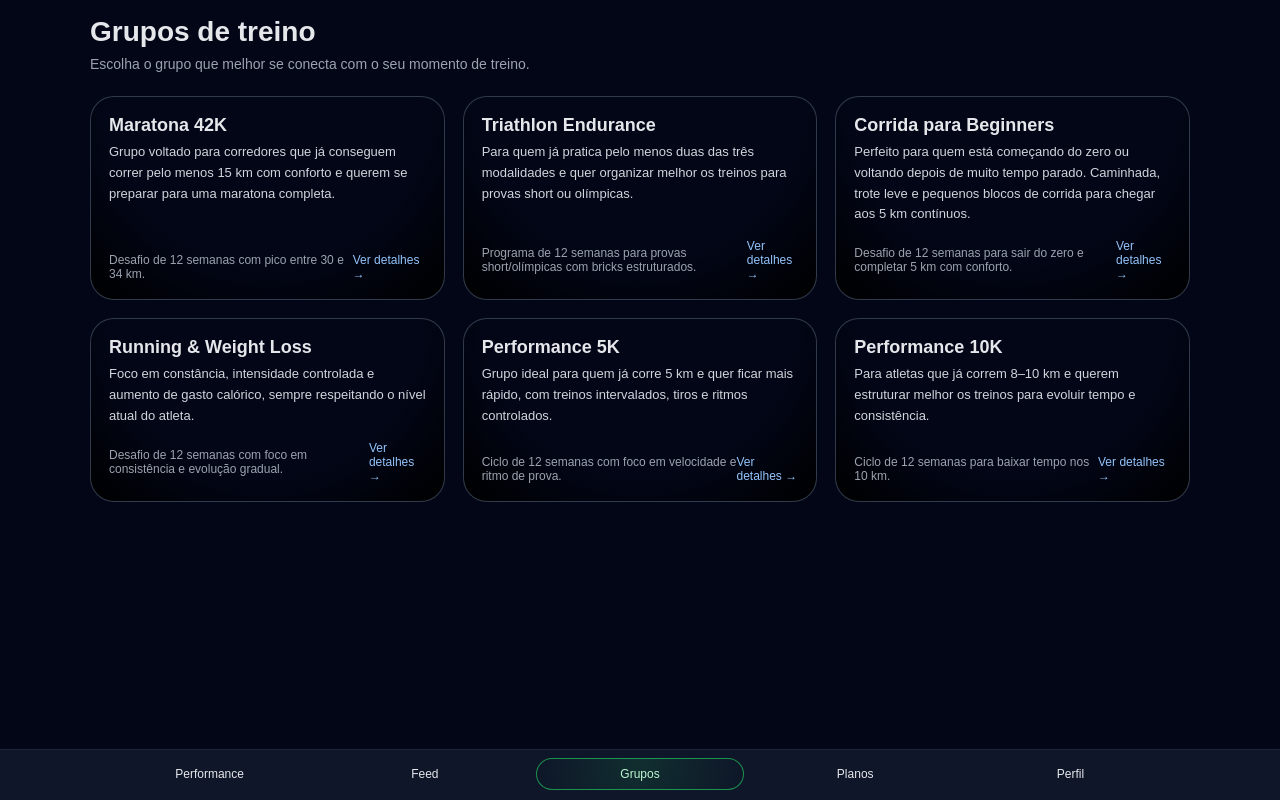
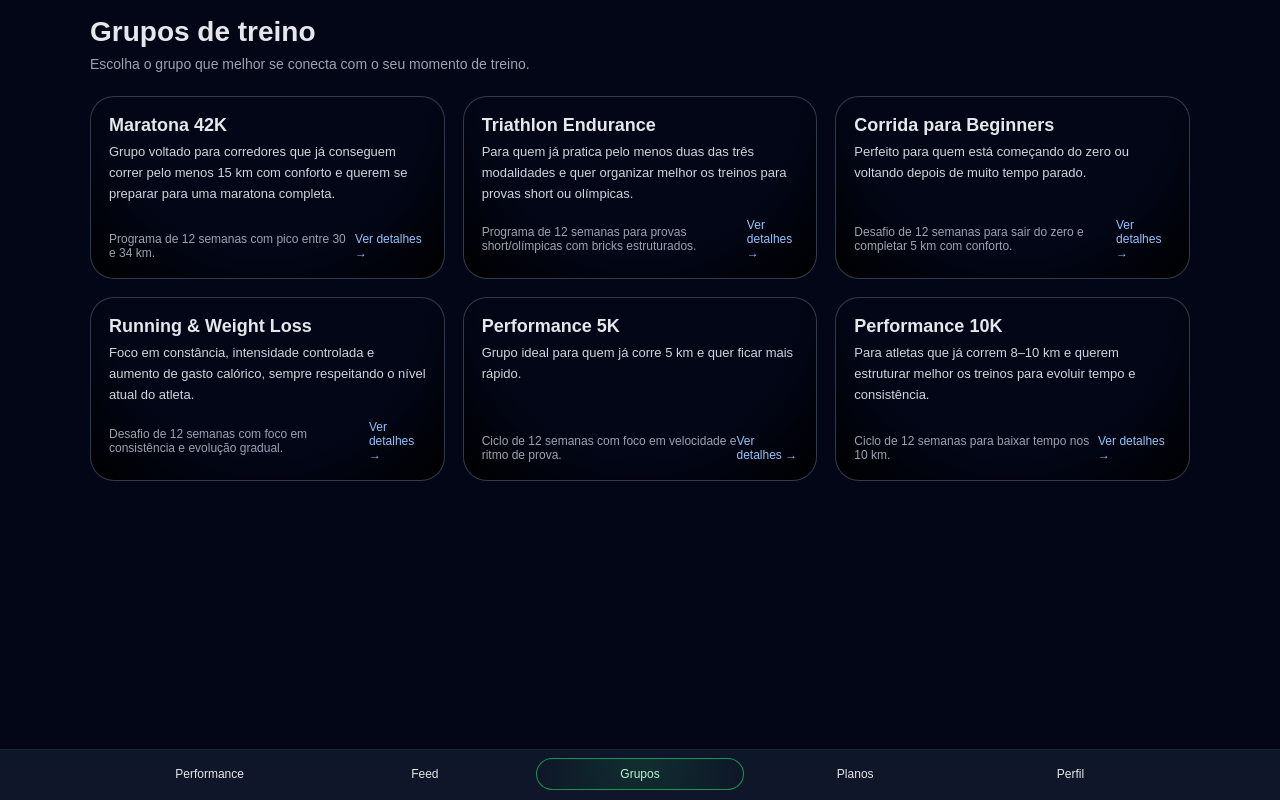
Before and after one commit to rafaelmorch/sportplatform, a Next.js app: page /groups in a window 1280 px wide. Built offline with nearby package versions, Linux system fonts and the light colour scheme.

Commit message:
Add TrainingGroupSlug type back to groups-data

```diff
--- a/app/groups/groups-data.ts
+++ b/app/groups/groups-data.ts
@@ -1,13 +1,22 @@
 // app/groups/groups-data.ts
 
+export type TrainingGroupSlug =
+  | "maratona-42k"
+  | "triathlon-endurance"
+  | "corrida-beginners"
+  | "running-weight-loss"
+  | "performance-5k"
+  | "performance-10k";
+
 export type TrainingGroup = {
-  slug: string;
+  slug: TrainingGroupSlug;
   title: string;
   shortDescription: string;
   longDescription: string;
   includedChallengeSummary: string;
-  challengeId: string; // challenges.id no Supabase
-  weeklyPlan: string[]; // resumo progressivo das 12 semanas
+  // no futuro, se quiser, podemos ligar com outras tabelas
+  weeklyPlan: string[];
+  levelHint?: string;
 };
 
 export const trainingGroups: TrainingGroup[] = [
@@ -18,16 +27,15 @@ export const trainingGroups: TrainingGroup[] = [
       "Grupo voltado para corredores que já conseguem correr pelo menos 15 km com conforto e querem se preparar para uma maratona completa.",
     longDescription:
       "Foco em construir resistência, trabalhar ritmo constante e fortalecer a parte mental para encarar os 42 km. O grupo combina treinos longos, rodagens moderadas, treinos de ritmo e semanas de descarga para recuperação.",
-    includedChallengeSummary: "Desafio de 12 semanas com pico entre 30 e 34 km.",
-    challengeId: "UUID_DA_MARATONA_42K", // 🔹 TROCAR pelo ID real em public.challenges
-
+    includedChallengeSummary: "Programa de 12 semanas com pico entre 30 e 34 km.",
     weeklyPlan: [
       "Semanas 1–3: Base aeróbia, 4–5 treinos por semana, longões até 18–20 km.",
       "Semanas 4–6: Aumento gradual do volume total, longões em torno de 24 km e treinos de ritmo controlado.",
       "Semanas 7–9: Pico de carga, longões entre 28–34 km, simulações de prova e trabalho mental.",
       "Semanas 10–11: Redução gradual do volume, mantendo intensidade moderada para chegar descansado.",
       "Semana 12: Taper final, treinos leves, ajuste de estratégia de prova e foco total em recuperação."
-    ]
+    ],
+    levelHint: "Corre 3–4x por semana e já fez longões de 15–20 km."
   },
   {
     slug: "triathlon-endurance",
@@ -38,34 +46,32 @@ export const trainingGroups: TrainingGroup[] = [
       "O foco é equilibrar natação, ciclismo e corrida sem sobrecarregar o atleta. O plano traz treinos combinados (brick), sessões técnicas e semanas de foco em cada modalidade para desenvolver endurance e eficiência.",
     includedChallengeSummary:
       "Programa de 12 semanas para provas short/olímpicas com bricks estruturados.",
-    challengeId: "UUID_DO_TRIATHLON_ENDURANCE",
-
     weeklyPlan: [
       "Semanas 1–3: Base técnica, 2x natação, 2x bike, 2x corrida por semana.",
       "Semanas 4–6: Introdução de bricks curtos (bike + corrida), foco em cadência e técnica.",
       "Semanas 7–9: Bricks mais longos, treinos específicos em ritmo de prova e simulações.",
       "Semanas 10–11: Redução de volume, mantendo algumas passadas em ritmo de prova.",
       "Semana 12: Semana de prova, treinos leves, ajustes finos de transições e logística."
-    ]
+    ],
+    levelHint: "Já treina pelo menos 2 das 3 modalidades semanalmente."
   },
   {
-    slug: "corrida-para-beginners",
+    slug: "corrida-beginners",
     title: "Corrida para Beginners",
     shortDescription:
-      "Perfeito para quem está começando do zero ou voltando depois de muito tempo parado. Caminhada, trote leve e pequenos blocos de corrida para chegar aos 5 km contínuos.",
+      "Perfeito para quem está começando do zero ou voltando depois de muito tempo parado.",
     longDescription:
       "Plano pensado para ser amigável, progressivo e seguro. Começa com mais caminhada do que corrida e, semana a semana, inverte essa relação até que o atleta consiga correr 5 km sem parar.",
     includedChallengeSummary:
       "Desafio de 12 semanas para sair do zero e completar 5 km com conforto.",
-    challengeId: "UUID_DO_BEGGINERS",
-
     weeklyPlan: [
       "Semanas 1–3: Combinação de caminhada e trote leve (ex.: 1 min correr / 2 min caminhar).",
       "Semanas 4–6: Aumenta o tempo correndo e reduz a caminhada, mantendo 3–4 sessões por semana.",
       "Semanas 7–9: Blocos maiores de corrida contínua, chegando a 20–25 minutos correndo.",
       "Semanas 10–11: Corridas contínuas entre 25–35 minutos, ajustes de ritmo e respiração.",
       "Semana 12: Semana de consolidação com um treino alvo de 5 km contínuos."
-    ]
+    ],
+    levelHint: "Consegue caminhar 20–30 min, mas ainda não corre 5 km direto."
   },
   {
     slug: "running-weight-loss",
@@ -76,34 +82,32 @@ export const trainingGroups: TrainingGroup[] = [
       "Combinação de rodagens leves, treinos intervalados moderados e caminhadas ativas para aumentar o gasto calórico semanal sem exageros. Também incentiva sono, hidratação e rotina saudável.",
     includedChallengeSummary:
       "Desafio de 12 semanas com foco em consistência e evolução gradual.",
-    challengeId: "UUID_DO_WEIGHT_LOSS",
-
     weeklyPlan: [
       "Semanas 1–3: 3 sessões por semana, com mistura de caminhada e corrida leve.",
       "Semanas 4–6: 4 sessões por semana, introduzindo intervalados suaves (ex.: 2 min forte / 2 min leve).",
       "Semanas 7–9: Aumento do tempo total ativo na semana, com um treino mais longo no fim de semana.",
       "Semanas 10–11: Mantém volume, melhora ligeiramente a intensidade para elevar o gasto calórico.",
       "Semana 12: Consolidação, mantendo rotina estável e preparando o próximo ciclo."
-    ]
+    ],
+    levelHint: "Quer usar a corrida como ferramenta de emagrecimento com segurança."
   },
   {
     slug: "performance-5k",
     title: "Performance 5K",
     shortDescription:
-      "Grupo ideal para quem já corre 5 km e quer ficar mais rápido, com treinos intervalados, tiros e ritmos controlados.",
+      "Grupo ideal para quem já corre 5 km e quer ficar mais rápido.",
     longDescription:
       "Plano desenhado para melhorar o tempo nos 5 km. Combina treinos de ritmo, tiros curtos e médios, além de rodagem leve para recuperação. Ideal para quem quer baixar minutos (ou segundos) do seu melhor tempo.",
     includedChallengeSummary:
       "Ciclo de 12 semanas com foco em velocidade e ritmo de prova.",
-    challengeId: "UUID_DO_PERFORMANCE_5K",
-
     weeklyPlan: [
       "Semanas 1–3: Construção de base, rodagens leves e alguns intervalados curtos.",
       "Semanas 4–6: Tiros médios em ritmo um pouco mais forte que o 5K alvo.",
       "Semanas 7–9: Sessões específicas em ritmo de prova e treinos progressivos.",
       "Semanas 10–11: Redução leve de volume, mantendo estímulo de velocidade.",
       "Semana 12: Afinar para a prova alvo, com 1 ou 2 treinos curtos em ritmo forte e muito descanso."
-    ]
+    ],
+    levelHint: "Corre 5 km contínuos pelo menos 1 vez por semana."
   },
   {
     slug: "performance-10k",
@@ -114,14 +118,13 @@ export const trainingGroups: TrainingGroup[] = [
       "O foco é melhorar o ritmo médio dos 10 km, com treinos de tempo run, intervalados e rodagens controladas. Combina força, resistência e ritmo para competir melhor nas provas de 10K.",
     includedChallengeSummary:
       "Ciclo de 12 semanas para baixar tempo nos 10 km.",
-    challengeId: "UUID_DO_PERFORMANCE_10K",
-
     weeklyPlan: [
       "Semanas 1–3: Base aeróbia, rodagens entre 6–8 km e alguns blocos moderados.",
       "Semanas 4–6: Tempo run (treinos contínuos em ritmo firme) e intervalados médios.",
       "Semanas 7–9: Treinos em ritmo de prova e algumas sessões acima do ritmo alvo.",
       "Semanas 10–11: Redução de volume, mantendo intensidade em menor quantidade.",
       "Semana 12: Semana de prova com treinos curtos, leves e alguns estímulos rápidos."
-    ]
+    ],
+    levelHint: "Já corre 8–10 km e quer melhorar performance."
   }
 ];
```
